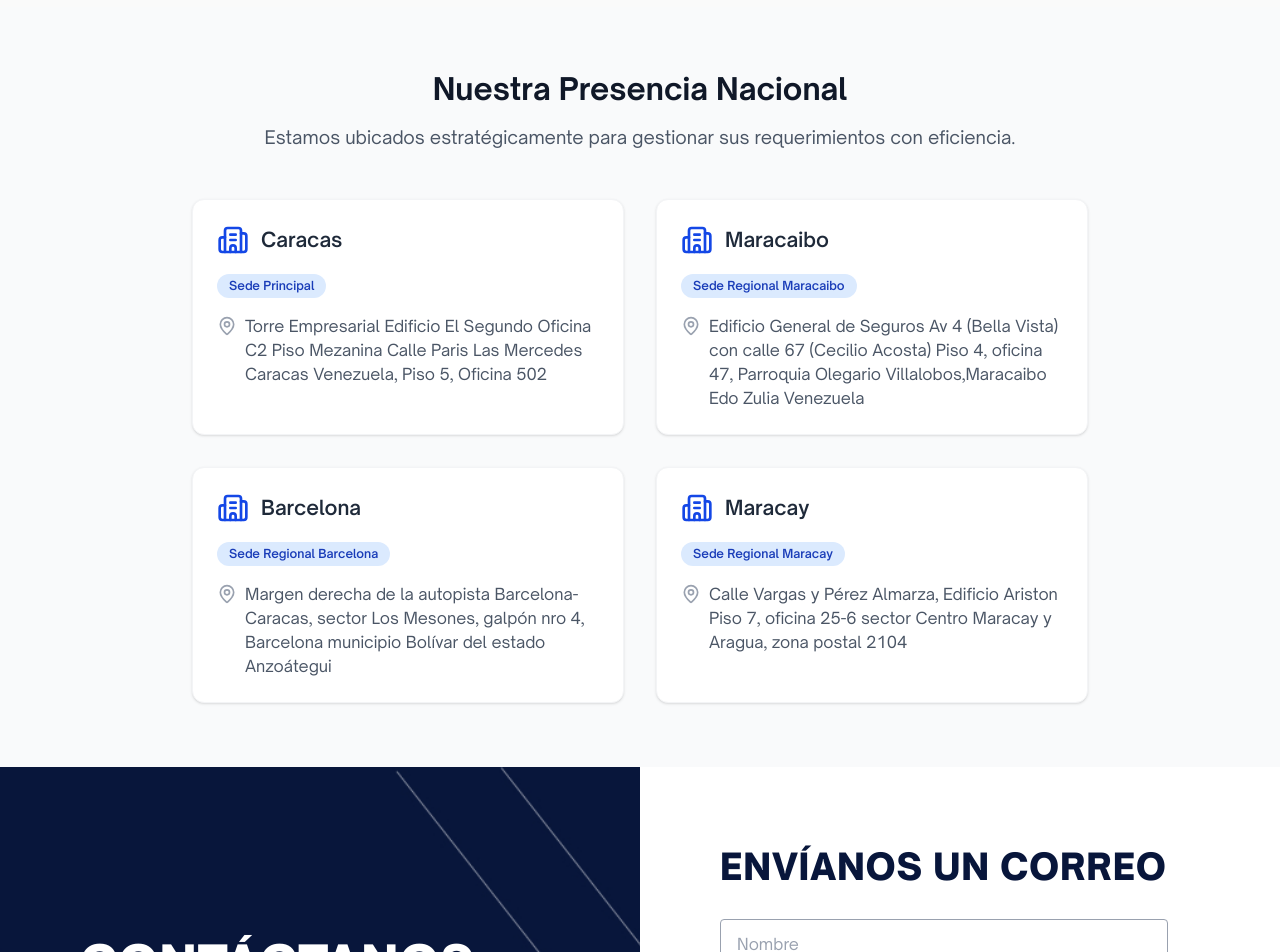
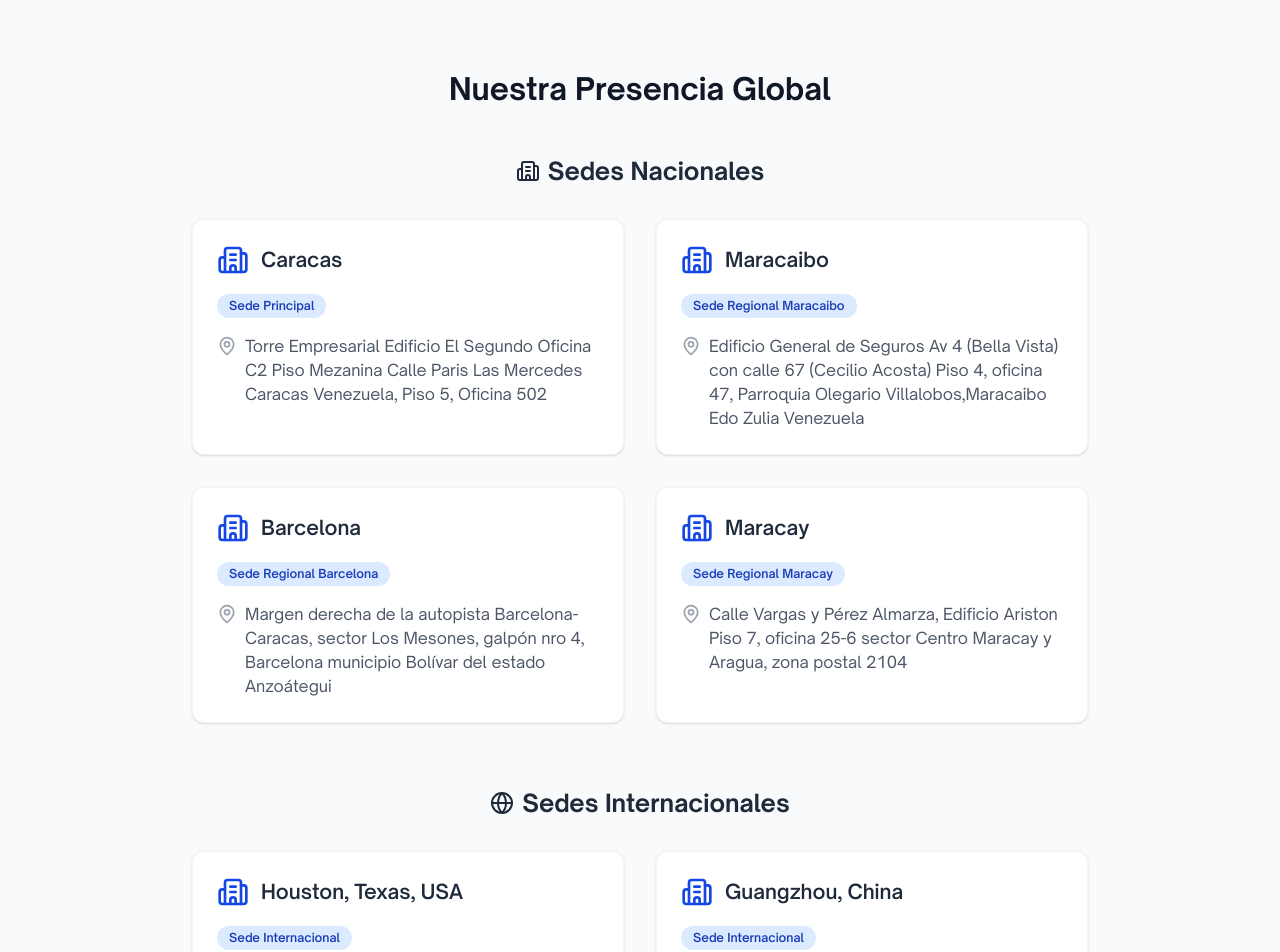
Before and after one commit to victorsegovi/edj-services, a Next.js app: page / in a window 1280 px wide. Shown: the part 3200-4152 px from the top of the page. Built offline with nearby package versions, Linux system fonts and the light colour scheme.

Commit message:
Added international locations

```diff
--- a/src/app/components/OfficeLocations.js
+++ b/src/app/components/OfficeLocations.js
@@ -1,5 +1,71 @@
+// import React from 'react';
+// import { MapPin, Building2 } from 'lucide-react';
+
+// const locations = [
+//   {
+//     city: "Caracas",
+//     address: "Torre Empresarial Edificio El Segundo Oficina C2 Piso Mezanina Calle Paris Las Mercedes Caracas Venezuela, Piso 5, Oficina 502",
+//     type: "Sede Principal"
+//   },
+//   {
+//     city: "Maracaibo",
+//     address: "Edificio General de Seguros Av 4 (Bella Vista) con calle 67 (Cecilio Acosta) Piso 4, oficina 47, Parroquia Olegario Villalobos,Maracaibo Edo Zulia Venezuela",
+//     type: "Sede Regional Maracaibo"
+//   },
+//   {
+//     city: "Barcelona",
+//     address: "Margen derecha de la autopista Barcelona-Caracas, sector Los Mesones, galpón nro 4, Barcelona municipio Bolívar del estado Anzoátegui",
+//     type: "Sede Regional Barcelona"
+//   },
+//   {
+//     city: "Maracay",
+//     address: "Calle Vargas y Pérez Almarza, Edificio Ariston Piso 7, oficina 25-6 sector Centro Maracay y Aragua, zona postal 2104",
+//     type: "Sede Regional Maracay"
+//   }
+// ];
+
+// const OfficeLocations = () => {
+//   return (
+//     <section className="py-16 bg-gray-50">
+//       <div className="max-w-6xl mx-auto px-4 sm:px-6 lg:px-8">
+//         <div className="text-center mb-12">
+//           <h2 className="text-3xl font-bold text-gray-900 mb-4">Nuestra Presencia Nacional</h2>
+//           <p className="text-lg text-gray-600">Estamos ubicados estratégicamente para gestionar sus requerimientos con eficiencia.</p>
+//         </div>
+
+//         <div className="grid grid-cols-1 md:grid-cols-2 gap-8 max-w-4xl mx-auto justify-items-center">
+//           {locations.map((loc, index) => (
+//             <div
+//               key={index}
+//               className="bg-white p-6 rounded-xl shadow-sm border border-gray-100 hover:shadow-md transition-shadow duration-300 w-full max-w-md"
+//             >
+//               <div className="flex items-center mb-4 text-blue-700">
+//                 <Building2 className="w-8 h-8 mr-3" />
+//                 <h3 className="text-xl font-semibold text-gray-800">{loc.city}</h3>
+//               </div>
+
+//               <span className="inline-block px-3 py-1 mb-4 text-xs font-semibold bg-blue-100 text-blue-800 rounded-full">
+//                 {loc.type}
+//               </span>
+
+//               <div className="space-y-3 text-gray-600">
+//                 <p className="flex items-start">
+//                   <MapPin className="w-5 h-5 mr-2 mt-0.5 text-gray-400 shrink-0" />
+//                   {loc.address}
+//                 </p>
+//               </div>
+//             </div>
+//           ))}
+//         </div>
+//       </div>
+//     </section>
+//   );
+// };
+
+// export default OfficeLocations;
+
 import React from 'react';
-import { MapPin, Building2 } from 'lucide-react';
+import { MapPin, Building2, Globe } from 'lucide-react';
 
 const locations = [
   {
@@ -21,42 +87,62 @@ const locations = [
     city: "Maracay",
     address: "Calle Vargas y Pérez Almarza, Edificio Ariston Piso 7, oficina 25-6 sector Centro Maracay y Aragua, zona postal 2104",
     type: "Sede Regional Maracay"
+  },
+  {
+    city: "Houston, Texas, USA",
+    address: "Hub estratégico para la procura de equipos y materiales de la industria petrolera norteamericana. Facilitamos la importación de tecnología, maquinaria e insumos críticos hacia Venezuela.",
+    type: "Sede Internacional",
+    isInternational: true
+  },
+  {
+        city: "Guangzhou, China",
+    address: "Centro de manufactura y suministro de equipos industriales, componentes mecánicos, eléctricos y materiales a precios competitivos. Nuestras alianzas en Guangzhou nos permiten acceder a proveedores certificados para la industria de hidrocarburos.",
+    type: "Sede Internacional",
+    isInternational: true
   }
 ];
 
+
 const OfficeLocations = () => {
+  // 2. Filtramos los grupos
+  const nacionales = locations.filter(loc => !loc.isInternational);
+  const internacionales = locations.filter(loc => loc.isInternational);
+
+  const renderGrid = (items, title, icon) => (
+    <div className="mb-16">
+      <h3 className="text-2xl font-bold text-gray-800 mb-8 flex items-center justify-center">
+        {icon} <span className="ml-2">{title}</span>
+      </h3>
+      <div className="grid grid-cols-1 md:grid-cols-2 gap-8 max-w-4xl mx-auto">
+        {items.map((loc, index) => (
+          <div key={index} className="bg-white p-6 rounded-xl shadow-sm border border-gray-100 hover:shadow-md transition-shadow">
+            <div className="flex items-center mb-4 text-blue-700">
+              <Building2 className="w-8 h-8 mr-3" />
+              <h4 className="text-xl font-semibold text-gray-800">{loc.city}</h4>
+            </div>
+            <span className="inline-block px-3 py-1 mb-4 text-xs font-semibold bg-blue-100 text-blue-800 rounded-full">
+              {loc.type}
+            </span>
+            <p className="flex items-start text-gray-600">
+              <MapPin className="w-5 h-5 mr-2 mt-0.5 text-gray-400 shrink-0" />
+              {loc.address}
+            </p>
+          </div>
+        ))}
+      </div>
+    </div>
+  );
+
   return (
     <section className="py-16 bg-gray-50">
       <div className="max-w-6xl mx-auto px-4 sm:px-6 lg:px-8">
         <div className="text-center mb-12">
-          <h2 className="text-3xl font-bold text-gray-900 mb-4">Nuestra Presencia Nacional</h2>
-          <p className="text-lg text-gray-600">Estamos ubicados estratégicamente para gestionar sus requerimientos con eficiencia.</p>
+          <h2 className="text-3xl font-bold text-gray-900 mb-4">Nuestra Presencia Global</h2>
         </div>
 
-        <div className="grid grid-cols-1 md:grid-cols-2 gap-8 max-w-4xl mx-auto justify-items-center">
-          {locations.map((loc, index) => (
-            <div
-              key={index}
-              className="bg-white p-6 rounded-xl shadow-sm border border-gray-100 hover:shadow-md transition-shadow duration-300 w-full max-w-md"
-            >
-              <div className="flex items-center mb-4 text-blue-700">
-                <Building2 className="w-8 h-8 mr-3" />
-                <h3 className="text-xl font-semibold text-gray-800">{loc.city}</h3>
-              </div>
+        {renderGrid(nacionales, "Sedes Nacionales", <Building2 />)}
+        {renderGrid(internacionales, "Sedes Internacionales", <Globe />)}
 
-              <span className="inline-block px-3 py-1 mb-4 text-xs font-semibold bg-blue-100 text-blue-800 rounded-full">
-                {loc.type}
-              </span>
-
-              <div className="space-y-3 text-gray-600">
-                <p className="flex items-start">
-                  <MapPin className="w-5 h-5 mr-2 mt-0.5 text-gray-400 shrink-0" />
-                  {loc.address}
-                </p>
-              </div>
-            </div>
-          ))}
-        </div>
       </div>
     </section>
   );
```
